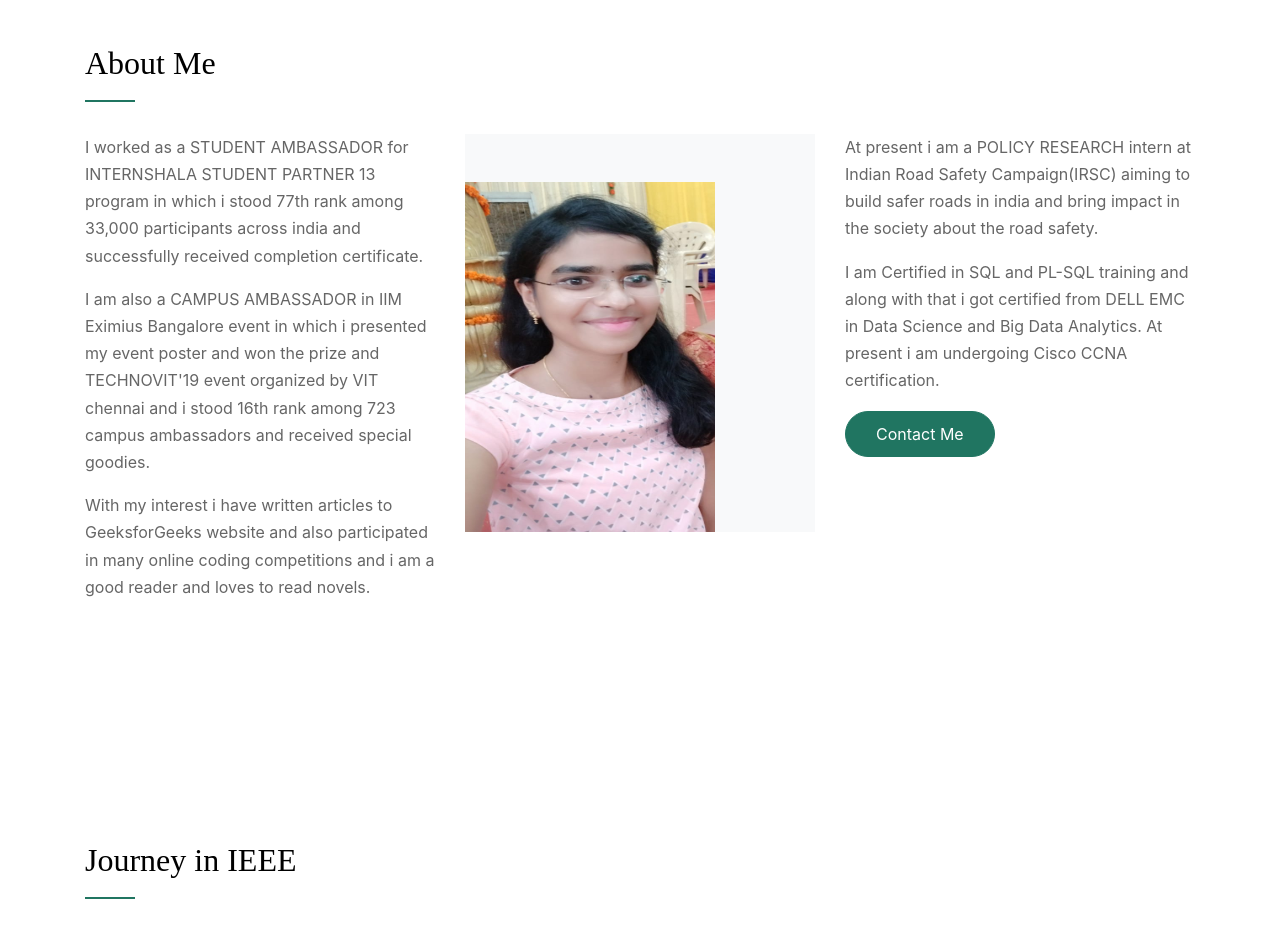
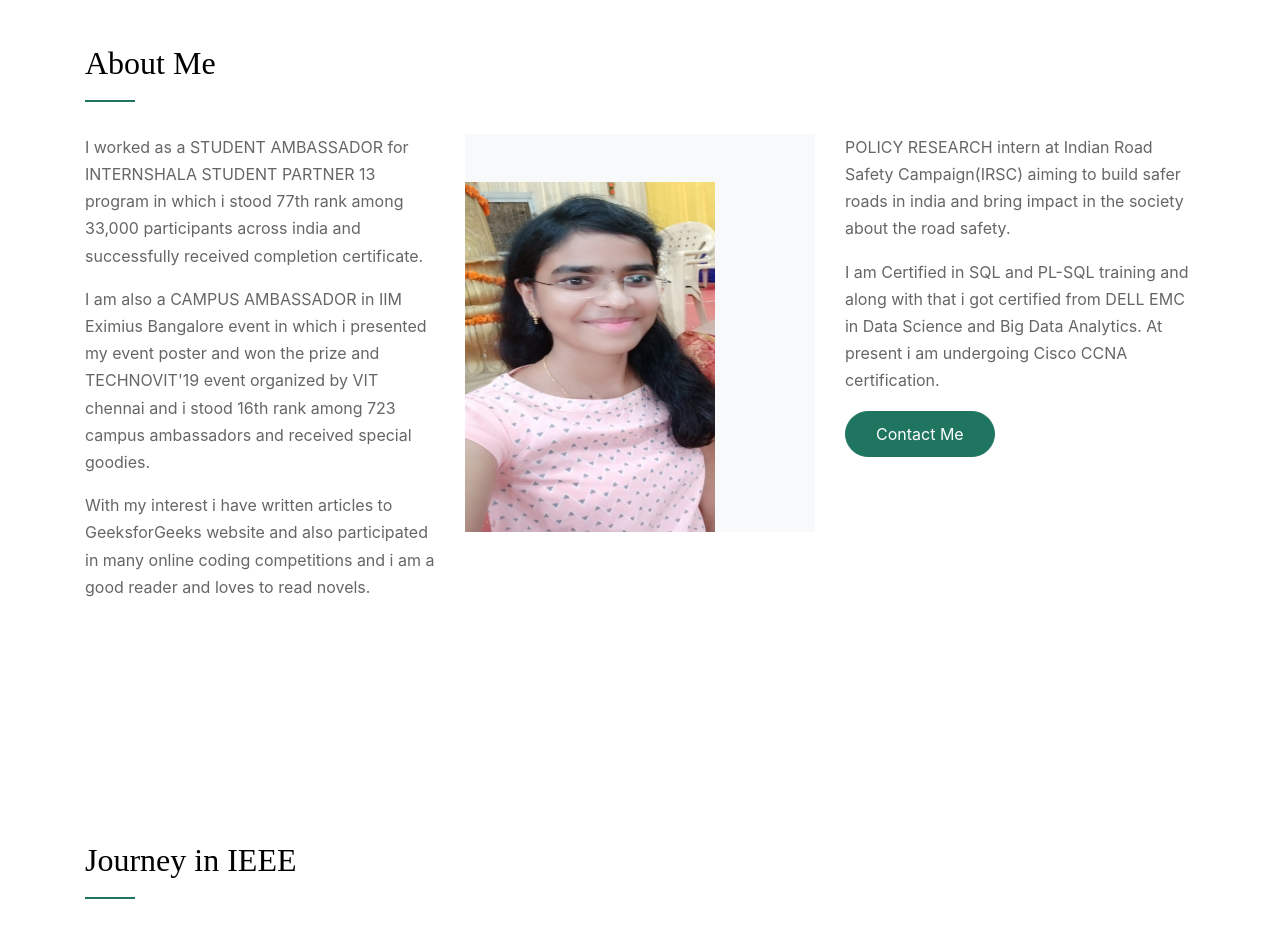
Before and after one commit to ramadevikolipaka/RamadeviKolipaka.github.io, a plain HTML site: page index.html in a window 1280 px wide. Shown: the part 1780-2708 px from the top of the page. Drawn offline with Linux system fonts and the light colour scheme; files whose address does not match are found by name; a web font is replaced by a local one.

Commit message:
Update index.html

```diff
--- a/index.html
+++ b/index.html
@@ -177,7 +177,7 @@
 	    <p> With my interest i have written articles to GeeksforGeeks website and also participated in many online coding competitions and i am a good reader and loves to read novels. </p>
           </div>
           <div class="col-lg-4 order-3 order-lg-3">
-            <p> At present i am a POLICY RESEARCH intern at Indian Road Safety Campaign(IRSC) aiming to build safer roads in india and bring impact in the society about the road safety. </p>
+            <p> POLICY RESEARCH intern at Indian Road Safety Campaign(IRSC) aiming to build safer roads in india and bring impact in the society about the road safety. </p>
             <p> I am Certified in SQL and PL-SQL training and along with that i got certified from DELL EMC in Data Science and Big Data Analytics. At present i am undergoing Cisco CCNA certification. </p>
             <p><a href="#contact-section" class="btn smoothscroll btn-primary">Contact Me</a></p>
           </div>
```
